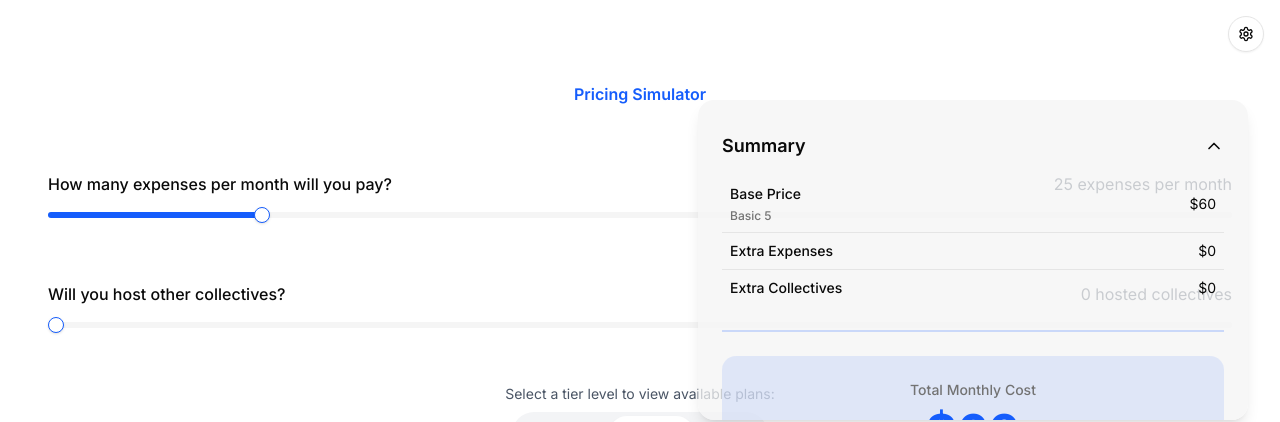
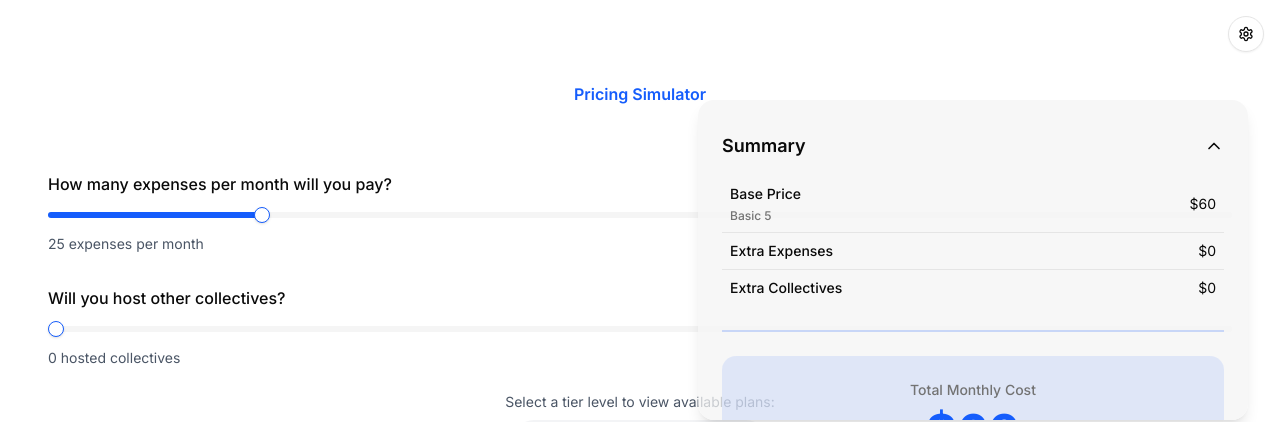
Before and after one commit to opencollective/pricing, a Next.js app: page / in a window 1280 px wide. Shown: the top 422 px of the page. Built offline with nearby package versions, Linux system fonts and the light colour scheme; no server answers.

Commit message:
update slider

```diff
--- a/components/PlanFinder.tsx
+++ b/components/PlanFinder.tsx
@@ -65,13 +65,12 @@ export function PlanFinder() {
     <div className="">
       <div className="space-y-8">
         <div>
-          <div className="flex justify-between mb-2">
+          <div className="mb-2">
             <label htmlFor="expenses-slider" className="font-medium">
               How many expenses per month will you pay?
             </label>
-            <span className="text-gray-600">{expenses} expenses per month</span>
           </div>
-          <div className="relative pt-2 pb-8">
+          <div className="relative pt-2 pb-2">
             <Slider
               id="expenses-slider"
               value={[valueToSlider(expenses)]}
@@ -82,18 +81,18 @@ export function PlanFinder() {
               className="w-full"
             />
           </div>
+          <div className="text-sm text-gray-600 mt-2">
+            {expenses} expenses per month
+          </div>
         </div>
 
         <div>
-          <div className="flex justify-between mb-2">
-            <label htmlFor="collectives-slider" className="font-medium ">
+          <div className="mb-2">
+            <label htmlFor="collectives-slider" className="font-medium">
               Will you host other collectives?
             </label>
-            <span className="text-gray-600">
-              {collectives} hosted collectives
-            </span>
           </div>
-          <div className="relative pt-2 pb-8">
+          <div className="relative pt-2 pb-2">
             <Slider
               id="collectives-slider"
               value={[valueToSlider(collectives)]}
@@ -104,6 +103,9 @@ export function PlanFinder() {
               className="w-full"
             />
           </div>
+          <div className="text-sm text-gray-600 mt-2">
+            {collectives} hosted collectives
+          </div>
         </div>
       </div>
     </div>
```
